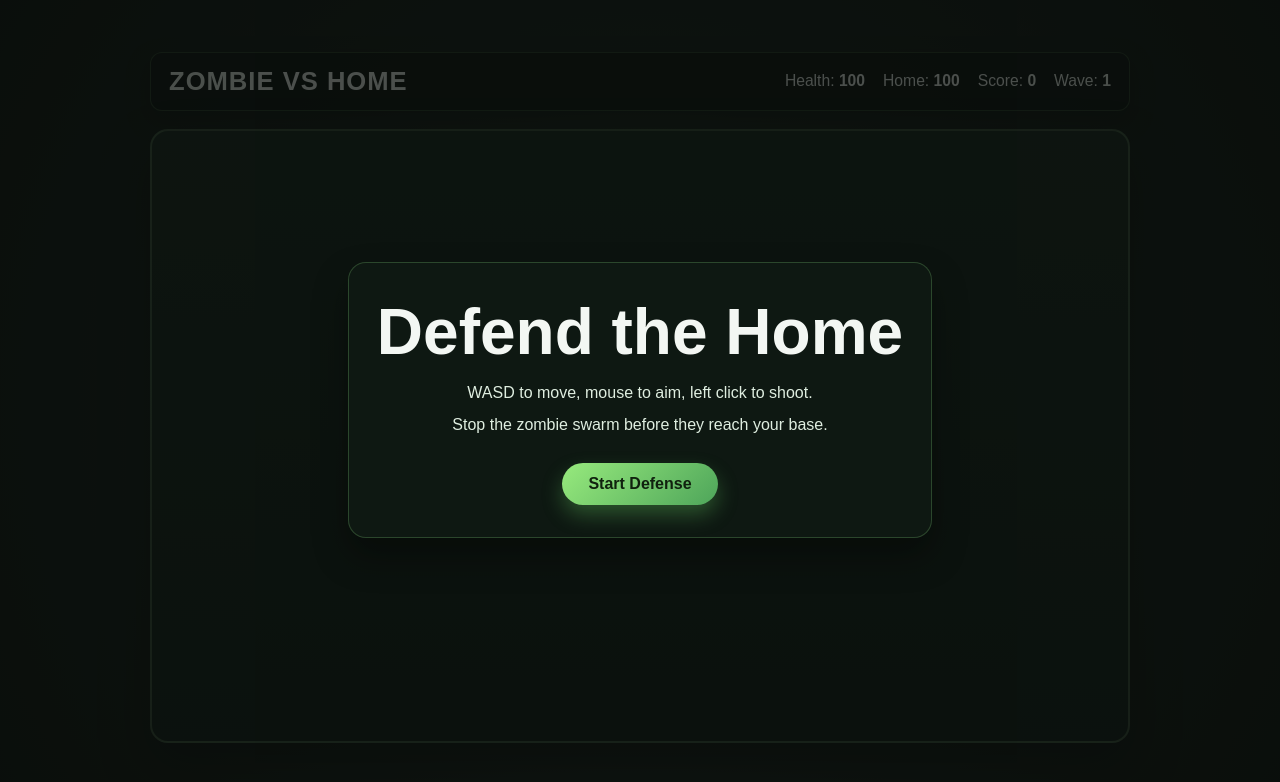
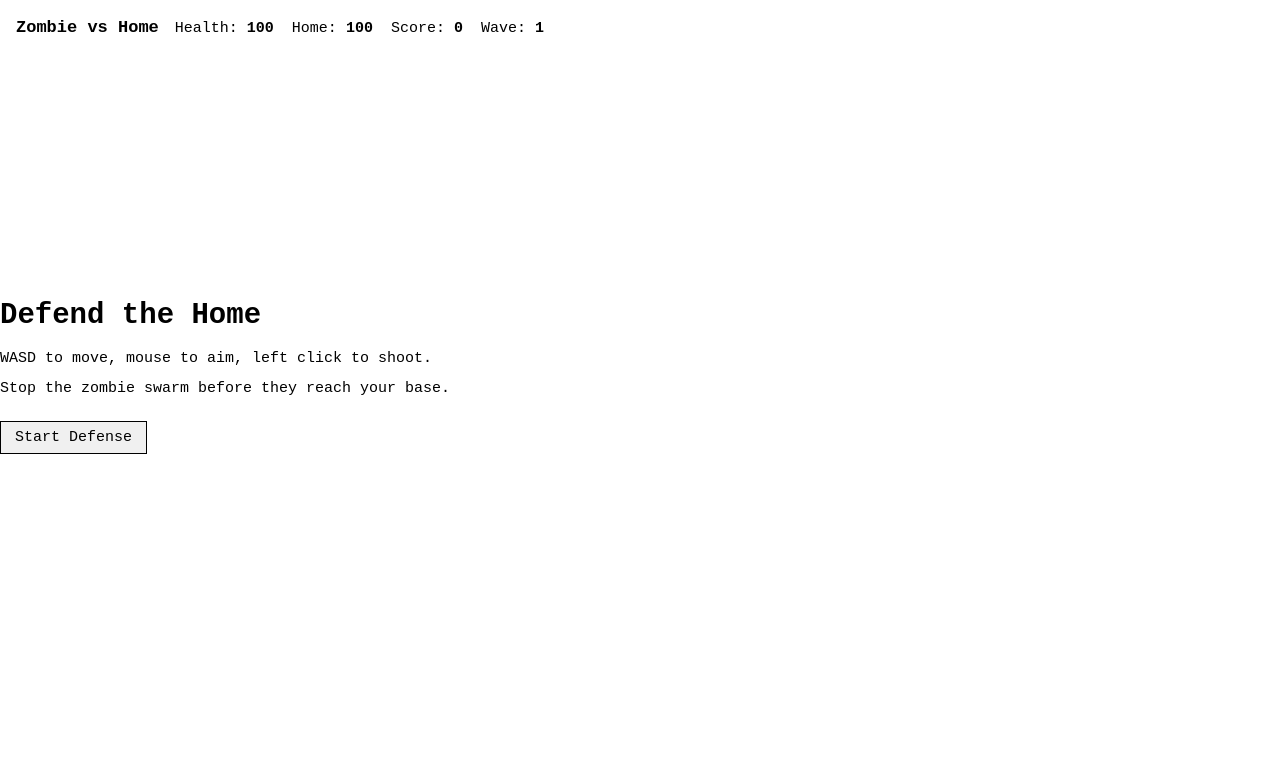
Before and after one commit to banalasupriya49-wq/zombie-game, a website: page index.html in a window 1280 px wide. Drawn offline with Linux system fonts and the light colour scheme.

Commit message:
Convert the project to a plain static browser game so it works directly without a dev server, and match the provided mockup layout.

```diff
--- a/index.html
+++ b/index.html
@@ -4,7 +4,7 @@
     <meta charset="UTF-8" />
     <meta name="viewport" content="width=device-width, initial-scale=1.0" />
     <title>Zombie vs Home</title>
-    <link rel="stylesheet" href="/src/style.css" />
+    <link rel="stylesheet" href="src/style.css" />
   </head>
   <body>
     <div class="hud">
@@ -19,7 +19,7 @@
 
     <canvas id="gameCanvas" width="960" height="600"></canvas>
 
-    <div id="startScreen" class="overlay">
+    <div id="startScreen" class="overlay visible">
       <div class="panel">
         <h1>Defend the Home</h1>
         <p>WASD to move, mouse to aim, left click to shoot.</p>
@@ -36,6 +36,6 @@
       </div>
     </div>
 
-    <script type="module" src="/src/main.js"></script>
+    <script src="src/main.js"></script>
   </body>
 </html>
--- a/src/style.css
+++ b/src/style.css
@@ -2,65 +2,81 @@
   box-sizing: border-box;
 }
 
+html, body {
+  margin: 0;
+  width: 100%;
+  min-height: 100%;
+  background: #ffffff;
+  color: #000000;
+  font-family: "Courier New", Courier, monospace;
+}
+
 body {
-  margin: 0;
   min-height: 100vh;
+  padding: 18px 16px 24px 16px;
   display: flex;
   flex-direction: column;
-  align-items: center;
-  justify-content: center;
-  background: radial-gradient(circle at center, #2d3b2e 0%, #171f1a 40%, #0b100d 100%);
-  color: #f3f7f3;
-  font-family: Arial, Helvetica, sans-serif;
+  align-items: flex-start;
+  justify-content: flex-start;
 }
 
 .hud {
-  width: min(92vw, 980px);
+  margin: 0 0 10px 0;
   display: flex;
-  justify-content: space-between;
   align-items: center;
-  gap: 12px;
-  padding: 14px 18px;
-  margin-top: 18px;
-  background: rgba(10, 15, 13, 0.85);
-  border: 1px solid rgba(170, 255, 155, 0.18);
-  border-radius: 12px;
-  box-shadow: 0 10px 24px rgba(0, 0, 0, 0.28);
+  gap: 16px;
+  flex-wrap: wrap;
+  width: 100%;
+  background: transparent;
+  border: none;
+  box-shadow: none;
 }
 
 .title {
-  font-size: clamp(1.2rem, 2vw, 2rem);
+  font-size: 17px;
   font-weight: 700;
-  letter-spacing: 1px;
-  text-transform: uppercase;
+  margin: 0;
+  line-height: 1.2;
 }
 
 .stats {
   display: flex;
   gap: 18px;
   flex-wrap: wrap;
-  align-items: center;
-  font-size: 0.98rem;
+  font-size: 15px;
+}
+
+.stats strong {
+  font-weight: 700;
 }
 
 canvas {
-  width: min(92vw, 980px);
-  height: auto;
-  margin: 18px 0 24px;
-  border-radius: 18px;
-  border: 2px solid rgba(201, 255, 184, 0.22);
-  background: linear-gradient(180deg, #15251c 0%, #0f1b14 100%);
-  box-shadow: 0 22px 48px rgba(0, 0, 0, 0.38);
+  width: 100%;
+  max-width: 960px;
+  height: 600px;
+  background: #ffffff;
+  display: block;
+  border: none;
+  border-radius: 0;
+  box-shadow: none;
+  margin: 0;
 }
 
 .overlay {
   position: fixed;
-  inset: 0;
+  left: 0;
+  top: 0;
+  width: 100%;
+  height: 100%;
+  display: none;
+  align-items: flex-start;
+  justify-content: flex-start;
+  background: transparent;
+  z-index: 10;
+}
+
+.overlay.visible {
   display: flex;
-  align-items: center;
-  justify-content: center;
-  background: rgba(10, 14, 12, 0.72);
-  z-index: 10;
 }
 
 .overlay.hidden {
@@ -68,42 +84,53 @@ canvas {
 }
 
 .panel {
-  min-width: min(86vw, 480px);
-  text-align: center;
-  padding: 32px 28px;
-  background: rgba(17, 26, 20, 0.88);
-  border: 1px solid rgba(162, 255, 152, 0.2);
-  border-radius: 18px;
-  box-shadow: 0 18px 34px rgba(0, 0, 0, 0.35);
+  margin-top: 300px;
+  margin-left: 0;
+  padding: 0;
+  background: transparent;
+  border: none;
+  box-shadow: none;
+  width: auto;
+  max-width: 500px;
+  text-align: left;
 }
 
 .panel h1,
 .panel h2 {
-  margin: 0 0 12px;
-  font-size: clamp(2rem, 5vw, 4rem);
+  margin: 0 0 16px;
+  font-size: 29px;
+  line-height: 1.1;
+  font-weight: 700;
+  color: #000;
 }
 
 .panel p {
-  margin: 8px 0;
-  color: #dfeee0;
+  margin: 0 0 8px;
+  font-size: 15px;
   line-height: 1.5;
+  color: #000;
 }
 
 button {
-  border: none;
-  background: linear-gradient(135deg, #97ea7d, #4ea55a);
-  color: #10210e;
-  font-weight: 700;
-  font-size: 1rem;
-  padding: 12px 26px;
-  border-radius: 999px;
-  margin-top: 18px;
+  border: 1px solid #000;
+  background: #f0f0f0;
+  color: #000;
+  font-size: 15px;
+  font-weight: 400;
+  font-family: "Courier New", Courier, monospace;
+  padding: 7px 14px;
+  border-radius: 0;
+  box-shadow: none;
+  margin-top: 12px;
   cursor: pointer;
-  box-shadow: 0 10px 20px rgba(96, 195, 93, 0.34);
-  transition: transform 0.15s ease, filter 0.15s ease;
 }
 
 button:hover {
-  filter: brightness(1.06);
-  transform: translateY(-1px);
+  background: #e6e6e6;
 }
+
+@media (max-width: 700px) {
+  .panel {
+    margin-top: 240px;
+  }
+}
```
Also changed, not shown: README.md.
